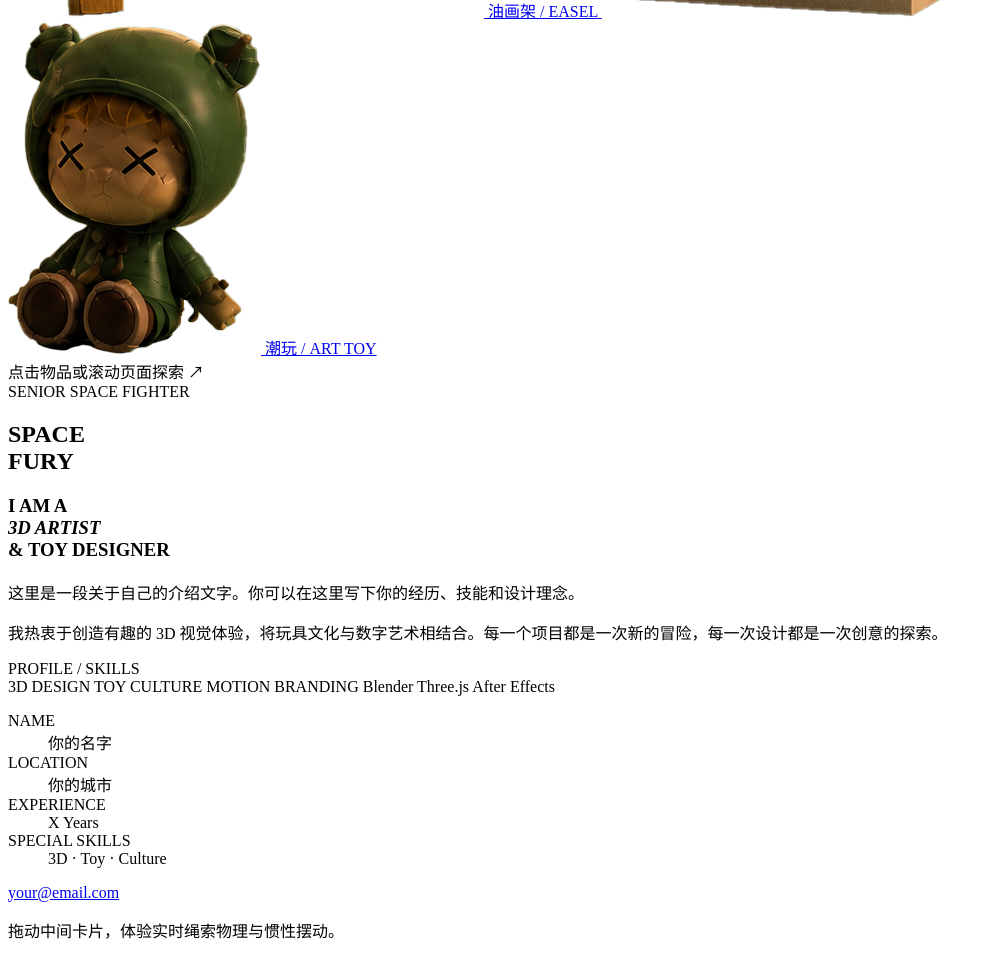
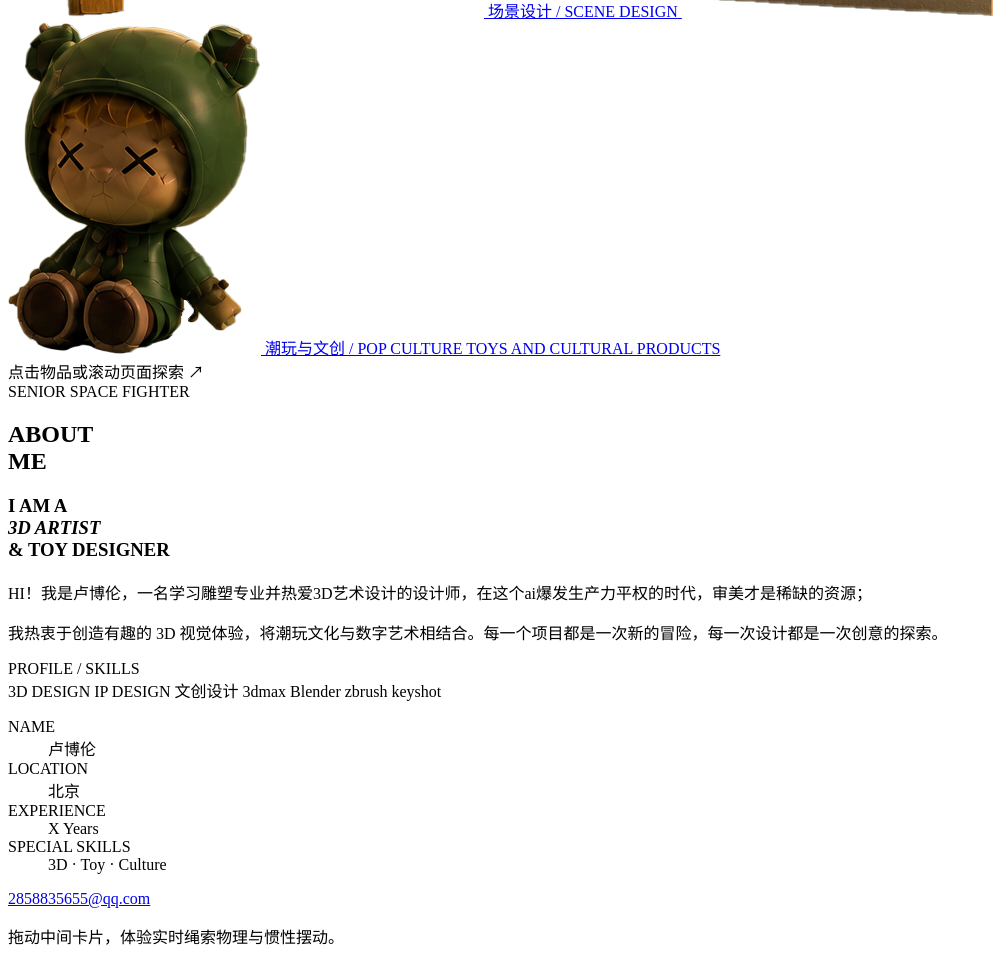
Before and after one commit to kevinlu1212/3d-design-portfolio, a React app: page index.html in a window 1280 px wide. Shown: the part 816-1780 px from the top of the page, without its empty margins (0-993 px from the left). Built offline with nearby package versions, Linux system fonts and the light colour scheme.

Commit message:
Update index.html

```diff
--- a/index.html
+++ b/index.html
@@ -24,21 +24,21 @@
         <a href="section.html?id=easel" class="hotspot object-hotspot" id="hs-easel" aria-label="查看油画架作品详情">
           <span class="object-shell">
             <img src="2.png" class="scene-object" alt="油画架作品" draggable="false" />
-            <span class="object-label">油画架 / EASEL</span>
+            <span class="object-label">场景设计 / SCENE DESIGN</span>
           </span>
         </a>
 
         <a href="section.html?id=sculpture" class="hotspot object-hotspot" id="hs-sculpture" aria-label="查看石膏像作品详情">
           <span class="object-shell">
             <img src="1.png" class="scene-object" alt="石膏像作品" draggable="false" />
-            <span class="object-label">石膏像 / SCULPTURE</span>
+            <span class="object-label">雕塑 / SCULPTURE</span>
           </span>
         </a>
 
         <a href="section.html?id=art-toy" class="hotspot object-hotspot" id="hs-art-toy" aria-label="查看潮玩作品详情">
           <span class="object-shell">
             <img src="0.png" class="scene-object" alt="绿色潮玩作品" draggable="false" />
-            <span class="object-label">潮玩 / ART TOY</span>
+            <span class="object-label">潮玩与文创 / POP CULTURE TOYS AND CULTURAL PRODUCTS</span>
           </span>
         </a>
       </div>
@@ -53,11 +53,11 @@
     <div class="about-card-layout">
       <article class="about-side about-side-left">
         <span class="lanyard-kicker">SENIOR SPACE FIGHTER</span>
-        <h2 class="about-display-title" id="lanyard-title">SPACE<br />FURY</h2>
+        <h2 class="about-display-title" id="lanyard-title">ABOUT<br />ME</h2>
         <h3>I AM A<br /><em>3D ARTIST</em><br />&amp; TOY DESIGNER</h3>
         <div class="about-description">
-          <p>这里是一段关于自己的介绍文字。你可以在这里写下你的经历、技能和设计理念。</p>
-          <p>我热衷于创造有趣的 3D 视觉体验，将玩具文化与数字艺术相结合。每一个项目都是一次新的冒险，每一次设计都是一次创意的探索。</p>
+          <p>HI！我是卢博伦，一名学习雕塑专业并热爱3D艺术设计的设计师，在这个ai爆发生产力平权的时代，审美才是稀缺的资源；</p>
+          <p>我热衷于创造有趣的 3D 视觉体验，将潮玩文化与数字艺术相结合。每一个项目都是一次新的冒险，每一次设计都是一次创意的探索。</p>
         </div>
       </article>
 
@@ -65,22 +65,22 @@
         <span class="lanyard-kicker">PROFILE / SKILLS</span>
         <div class="about-tags">
           <span>3D DESIGN</span>
-          <span>TOY CULTURE</span>
-          <span>MOTION</span>
-          <span>BRANDING</span>
+          <span>IP DESIGN</span>
+          <span>文创设计</span>
+          <span>3dmax</span>
           <span>Blender</span>
-          <span>Three.js</span>
-          <span>After Effects</span>
+          <span>zbrush</span>
+          <span>keyshot</span>
         </div>
 
         <dl class="about-profile">
-          <div><dt>NAME</dt><dd>你的名字</dd></div>
-          <div><dt>LOCATION</dt><dd>你的城市</dd></div>
+          <div><dt>NAME</dt><dd>卢博伦</dd></div>
+          <div><dt>LOCATION</dt><dd>北京</dd></div>
           <div><dt>EXPERIENCE</dt><dd>X Years</dd></div>
           <div><dt>SPECIAL SKILLS</dt><dd>3D · Toy · Culture</dd></div>
         </dl>
 
-        <a class="about-contact" href="mailto:your@email.com">your@email.com</a>
+        <a class="about-contact" href="mailto:your@email.com">2858835655@qq.com</a>
         <p class="about-drag-hint">拖动中间卡片，体验实时绳索物理与惯性摆动。</p>
       </aside>
     </div>
```
